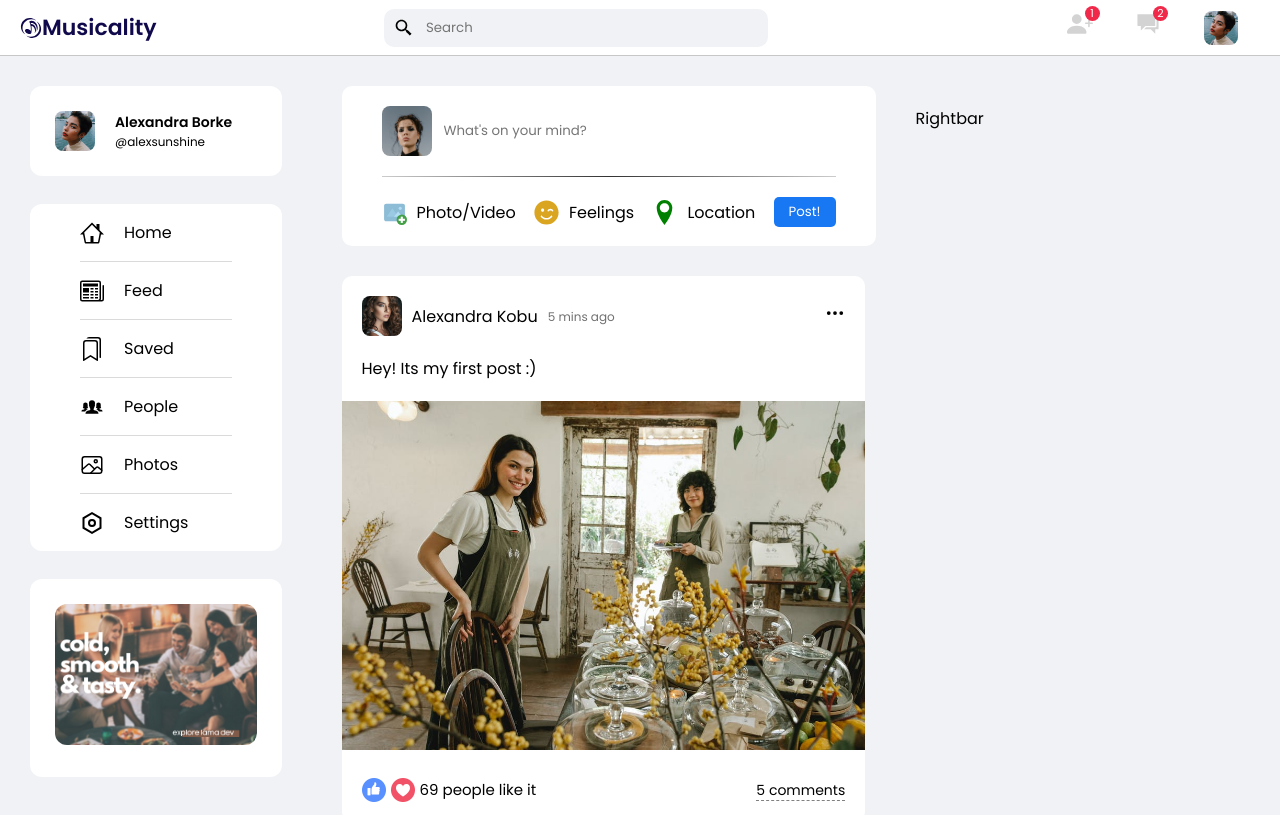
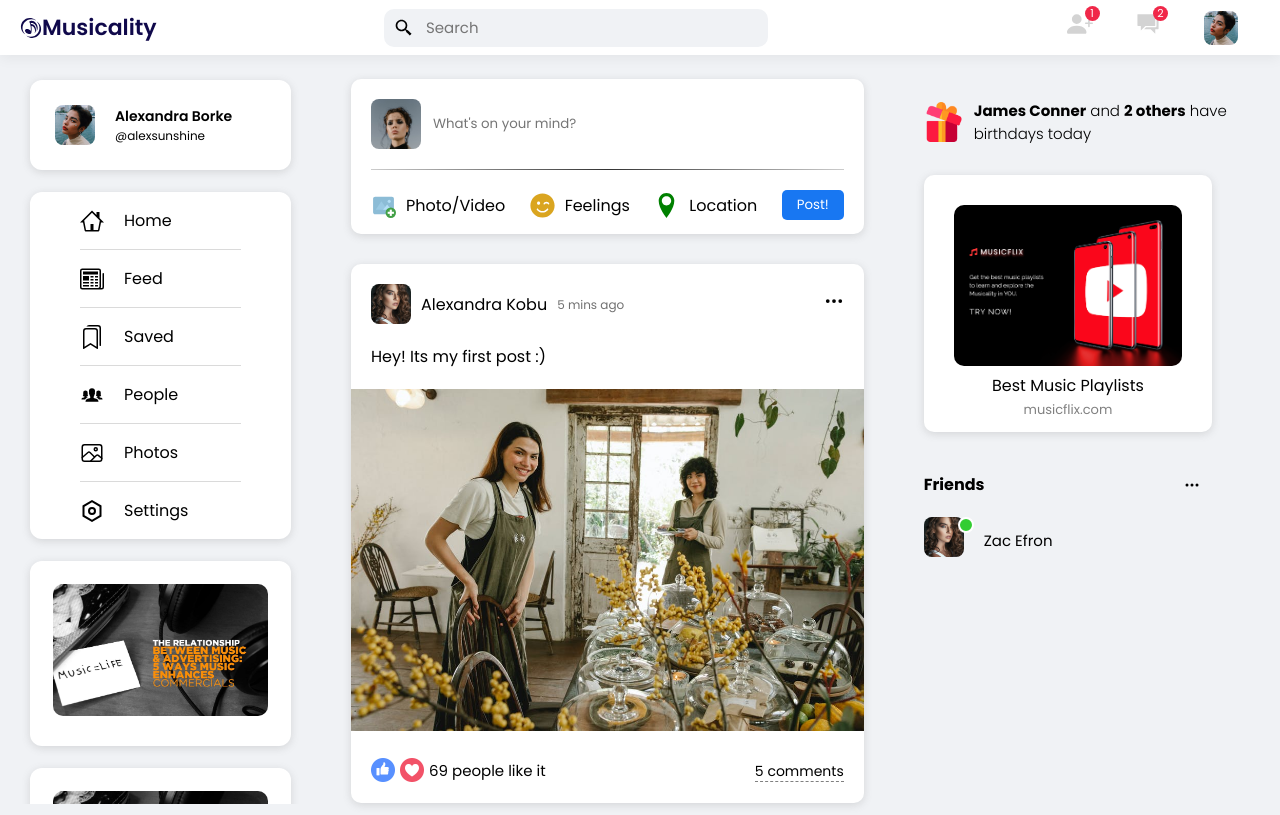
Before and after one commit to alcatraz69/musicality, a React (Create React App) app: page / in a window 1280 px wide. Shown: the top 815 px of the page. Built offline with nearby package versions, Linux system fonts and the light colour scheme.

Commit message:
feat - added right bar component

```diff
--- a/src/components/CreatePost/CreatePost.css
+++ b/src/components/CreatePost/CreatePost.css
@@ -1,10 +1,9 @@
 .createPostContainer {
   width: 100%;
-  height: 120px;
+  height: 155px;
   border-radius: 10px;
-  /* box-shadow: 20px 20px 60px #bebebe, -20px -20px 60px #ffffff; */
-  padding: 20px;
   background-color: #fff;
+  box-shadow: rgba(99, 99, 99, 0.2) 0px 2px 8px 0px;
 }
 
 .userIcon {
@@ -18,7 +17,8 @@
 .createPostTop {
   display: flex;
   align-items: center;
-  margin: 0 20px;
+  margin: 0 20px 20px 20px;
+  padding-top: 20px;
 }
 
 .createPostInput {
--- a/src/components/Feed/Feed.css
+++ b/src/components/Feed/Feed.css
@@ -1,4 +1,4 @@
 .feed {
   flex: 5.5;
-  padding: 30px;
+  padding: 24px 30px;
 }
--- a/src/components/Feed/Feed.js
+++ b/src/components/Feed/Feed.js
@@ -6,10 +6,6 @@ const Feed = () => {
     <div className="feed">
       <CreatePost />
       <Post />
-      <Post />
-      <Post />
-      <Post />
-      <Post />
     </div>
   );
 };
--- a/src/components/LeftBar/Leftbar.css
+++ b/src/components/LeftBar/Leftbar.css
@@ -1,8 +1,10 @@
 .leftbar {
   flex: 2.8;
-  padding: 30px;
-  height: calc(100vh - 55px);
+  padding: 24px 30px;
+  height: calc(100vh - 100px);
   overflow-y: scroll;
+  position: sticky;
+  top: 56px;
 }
 
 .usercard {
@@ -11,6 +13,7 @@
   border-radius: 12px;
   background-color: #fff;
   padding: 25px;
+  box-shadow: rgba(99, 99, 99, 0.2) 0px 2px 8px 0px;
 }
 
 .userImageSide {
@@ -37,7 +40,8 @@
   border-radius: 12px;
   background-color: #fff;
   padding: 0 50px;
-  margin-top: 28px;
+  margin-top: 22px;
+  box-shadow: rgba(99, 99, 99, 0.2) 0px 2px 8px 0px;
 }
 
 .leftbarList {
@@ -65,11 +69,12 @@
 .adContainer {
   border-radius: 12px;
   background-color: #fff;
-  padding: 25px;
-  margin-top: 28px;
+  padding: 23px;
+  margin-top: 22px;
+  box-shadow: rgba(99, 99, 99, 0.2) 0px 2px 8px 0px;
 }
 
 .adImg {
   width: 100%;
-  border-radius: 12px;
+  border-radius: 10px;
 }
--- a/src/components/LeftBar/Leftbar.js
+++ b/src/components/LeftBar/Leftbar.js
@@ -47,7 +47,11 @@ const Leftbar = () => {
       </div>
 
       <div className="adContainer">
-        <img src="/Asset/ad.png" alt="" className="adImg" />
+        <img src="/Asset/ad1.jpg" alt="" className="adImg" />
+      </div>
+
+      <div className="adContainer">
+        <img src="/Asset/ad1.jpg" alt="" className="adImg" />
       </div>
     </div>
   );
--- a/src/components/NavBar/Navbar.css
+++ b/src/components/NavBar/Navbar.css
@@ -6,7 +6,8 @@
   align-items: center;
   position: sticky;
   top: 0;
-  border-bottom: 1px solid rgb(199, 199, 199);
+  z-index: 999;
+  box-shadow: 0 4px 12px 0 rgb(0 0 0 / 5%);
 }
 
 .navbarLeft {
@@ -45,6 +46,7 @@
   border: none;
   width: 70%;
   background-color: #f0f2f5;
+  font-size: 15px;
 }
 
 .searchInput:focus {
@@ -61,6 +63,7 @@
 .rightIcon {
   color: rgb(211, 211, 211);
   font-size: 26px;
+  cursor: pointer;
 }
 
 .rightIcon:hover {
@@ -91,4 +94,5 @@
   height: 34px;
   border-radius: 8px;
   object-fit: cover;
+  cursor: pointer;
 }
--- a/src/components/Post/Post.css
+++ b/src/components/Post/Post.css
@@ -1,9 +1,10 @@
 .postContainer {
-  width: 106%;
+  width: 100%;
   margin: 30px 0;
   background-color: #fff;
   border-radius: 10px;
   padding: 20px 0;
+  box-shadow: rgba(99, 99, 99, 0.2) 0px 2px 8px 0px;
 }
 
 .postProfileImg {
@@ -47,7 +48,7 @@
 .postImg {
   width: 100%;
   margin-top: 20px;
-  max-width: 650px;
+  max-width: 700px;
   object-fit: contain;
 }
 
--- a/src/components/RightBar/Rightbar.css
+++ b/src/components/RightBar/Rightbar.css
@@ -1,4 +1,94 @@
 .rightbar {
   flex: 3.5;
-  padding: 50px;
+  padding: 24px 30px;
 }
+
+.birthdayContainer {
+  padding: 20px 20px 0 0;
+  display: flex;
+  align-items: center;
+}
+
+.bdayImg {
+  width: 40px;
+  height: 40px;
+  margin-right: 10px;
+}
+
+.bdayText {
+  font-size: 15px;
+  font-weight: 300;
+}
+
+.sponserContainer {
+  text-decoration: none;
+  color: black;
+  background-color: #fff;
+  padding: 30px 30px 10px 30px;
+  display: block;
+  border-radius: 10px;
+  margin-top: 30px;
+  width: 70%;
+  box-shadow: rgba(99, 99, 99, 0.2) 0px 2px 8px 0px;
+}
+
+.sponserImg {
+  width: 100%;
+  border-radius: 10px;
+}
+
+.sponserTxtContainer {
+  display: flex;
+  flex-direction: column;
+  align-items: center;
+}
+
+.sponserLink {
+  margin: 2px 10px;
+  color: grey;
+  font-size: 13px;
+}
+
+.friendlistTitleContainer {
+  display: flex;
+  justify-content: space-between;
+  align-items: center;
+  margin-top: 20px;
+}
+
+.friendsTitle {
+  margin: 20px 0;
+}
+
+.friendList {
+  padding: 0;
+  margin: 0;
+  list-style: none;
+}
+
+.friendItem {
+  display: flex;
+  align-items: center;
+  margin-bottom: 15px;
+  cursor: pointer;
+}
+
+.friendProfileImgContainer {
+  margin-right: 10px;
+  position: relative;
+}
+
+.onlineStatus {
+  width: 12px;
+  height: 12px;
+  background-color: limegreen;
+  border-radius: 50%;
+  position: absolute;
+  top: -2;
+  right: 0;
+  border: 2px solid white;
+}
+
+.friendUserName {
+  font-size: 15px;
+}
--- a/src/components/RightBar/Rightbar.js
+++ b/src/components/RightBar/Rightbar.js
@@ -1,6 +1,43 @@
 import "./Rightbar.css";
+import { BsThreeDots } from "react-icons/bs";
 const Rightbar = () => {
-  return <div className="rightbar">Rightbar</div>;
+  return (
+    <div className="rightbar">
+      <div className="birthdayContainer">
+        <img src="/Asset/gift.png" alt="" className="bdayImg" />
+        <span className="bdayText">
+          <b>James Conner</b> and <b>2 others</b> have birthdays today
+        </span>
+      </div>
+
+      <a
+        href="https://musicflix.netlify.app/"
+        target="_blank"
+        rel="noreferrer"
+        className="sponserContainer"
+      >
+        <img src="/Asset/mad.png" alt="" className="sponserImg" />
+        <div className="sponserTxtContainer">
+          <div className="sponserTxt">Best Music Playlists</div>
+          <div className="sponserLink">musicflix.com</div>
+        </div>
+      </a>
+      <div className="friendlistTitleContainer">
+        <h4 className="friendsTitle">Friends</h4>
+        <BsThreeDots style={{ marginRight: "50px" }} />
+      </div>
+
+      <ul className="friendList">
+        <li className="friendItem">
+          <div className="friendProfileImgContainer">
+            <img src="/Asset/user/8.jpeg" alt="" className="postProfileImg" />
+            <span className="onlineStatus"></span>
+          </div>
+          <span className="friendUserName">Zac Efron</span>
+        </li>
+      </ul>
+    </div>
+  );
 };
 
 export default Rightbar;
--- a/src/pages/Home/Home.css
+++ b/src/pages/Home/Home.css
@@ -5,11 +5,11 @@ body {
 .homeContainer {
   display: flex;
   width: 100%;
+  height: 100%;
 }
 
 ::-webkit-scrollbar {
   width: 4px;
-  display: none;
 }
 
 /* ::-webkit-scrollbar-track {
@@ -18,8 +18,4 @@ body {
 
 ::-webkit-scrollbar-thumb {
   background-color: #c4c4c4;
-}
-
-::-webkit-scrollbar:hover {
-  display: block;
 } */
```
Also changed, not shown: src/pages/Profile/Profile.js (added, +7 -0 lines), public/Asset/ad1.jpg (added), public/Asset/mad.png (added), src/pages/Profile/Profile.css (added).
